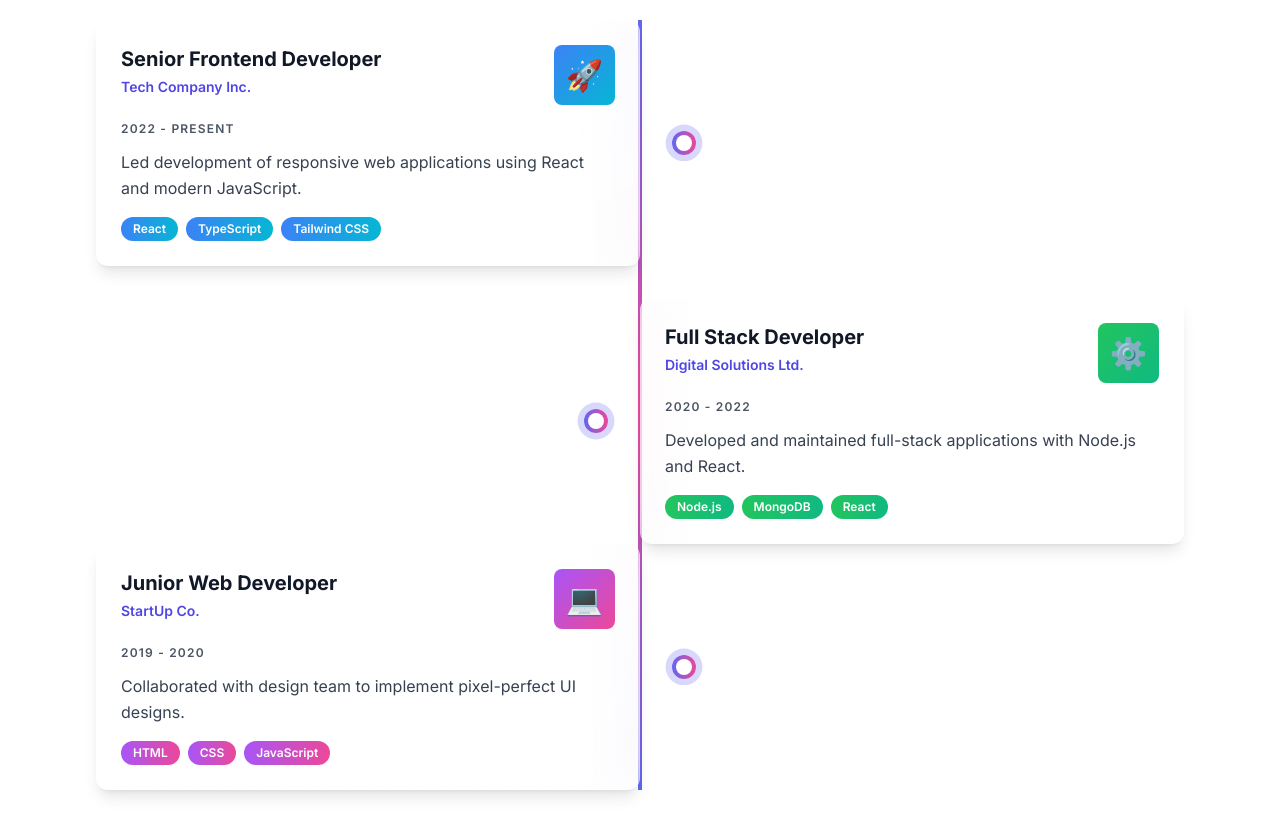
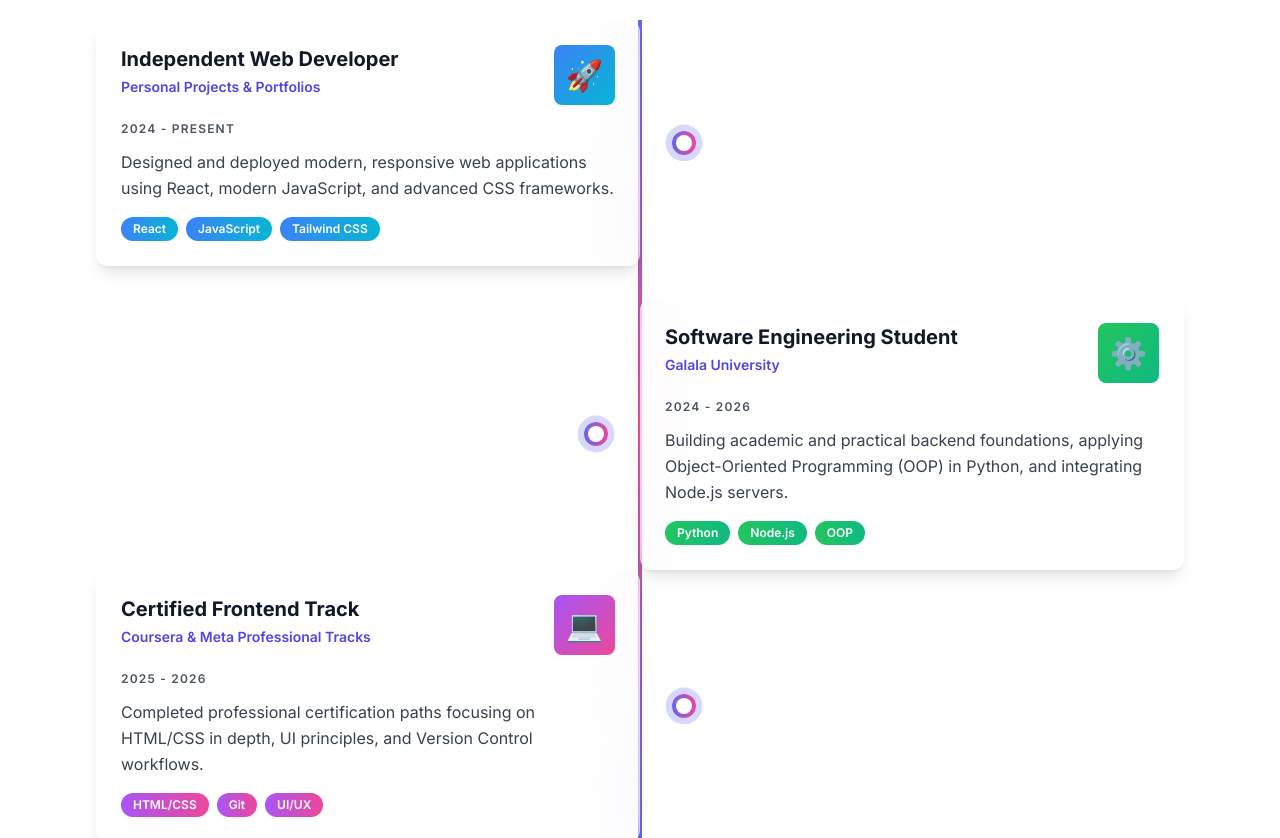
Before and after one commit to Adham-Yahia/portfolio, a React (Vite) app: page / in a window 1280 px wide. Shown: the part 2300-3138 px from the top of the page. Built offline with nearby package versions, Linux system fonts and the light colour scheme; the HTML template or start-up script is replaced by a standard one.

Commit message:
Update experience section with real data

```diff
--- a/src/components/Experience.jsx
+++ b/src/components/Experience.jsx
@@ -9,31 +9,31 @@ export const Experience = () => {
   const experiences = [
       {
         id: 1,
-      title: 'Senior Frontend Developer',
-      company: 'Tech Company Inc.',
-      duration: '2022 - Present',
-      description: 'Led development of responsive web applications using React and modern JavaScript.',
-      skills: ['React', 'TypeScript', 'Tailwind CSS'],
+        title: 'Independent Web Developer',
+        company: 'Personal Projects & Portfolios',
+        duration: '2024 - Present',
+        description: 'Designed and deployed modern, responsive web applications using React, modern JavaScript, and advanced CSS frameworks.',
+        skills: ['React', 'JavaScript', 'Tailwind CSS'],
         color: 'from-blue-500 to-cyan-500',
         icon: '🚀',
       },
       {
         id: 2,
-      title: 'Full Stack Developer',
-      company: 'Digital Solutions Ltd.',
-      duration: '2020 - 2022',
-      description: 'Developed and maintained full-stack applications with Node.js and React.',
-      skills: ['Node.js', 'MongoDB', 'React'],
+        title: 'Software Engineering Student',
+        company: 'Galala University',
+        duration: '2024 - 2026',
+        description: 'Building academic and practical backend foundations, applying Object-Oriented Programming (OOP) in Python, and integrating Node.js servers.',
+        skills: ['Python', 'Node.js', 'OOP'],
         color: 'from-green-500 to-emerald-500',
         icon: '⚙️',
       },
       {
         id: 3,
-      title: 'Junior Web Developer',
-      company: 'StartUp Co.',
-      duration: '2019 - 2020',
-      description: 'Collaborated with design team to implement pixel-perfect UI designs.',
-      skills: ['HTML', 'CSS', 'JavaScript'],
+        title: 'Certified Frontend Track',
+        company: 'Coursera & Meta Professional Tracks',
+        duration: '2025 - 2026',
+        description: 'Completed professional certification paths focusing on HTML/CSS in depth, UI principles, and Version Control workflows.',
+        skills: ['HTML/CSS', 'Git', 'UI/UX'],
         color: 'from-purple-500 to-pink-500',
         icon: '💻',
       },
```
Lines whose indentation alone changed are shown as unchanged.
